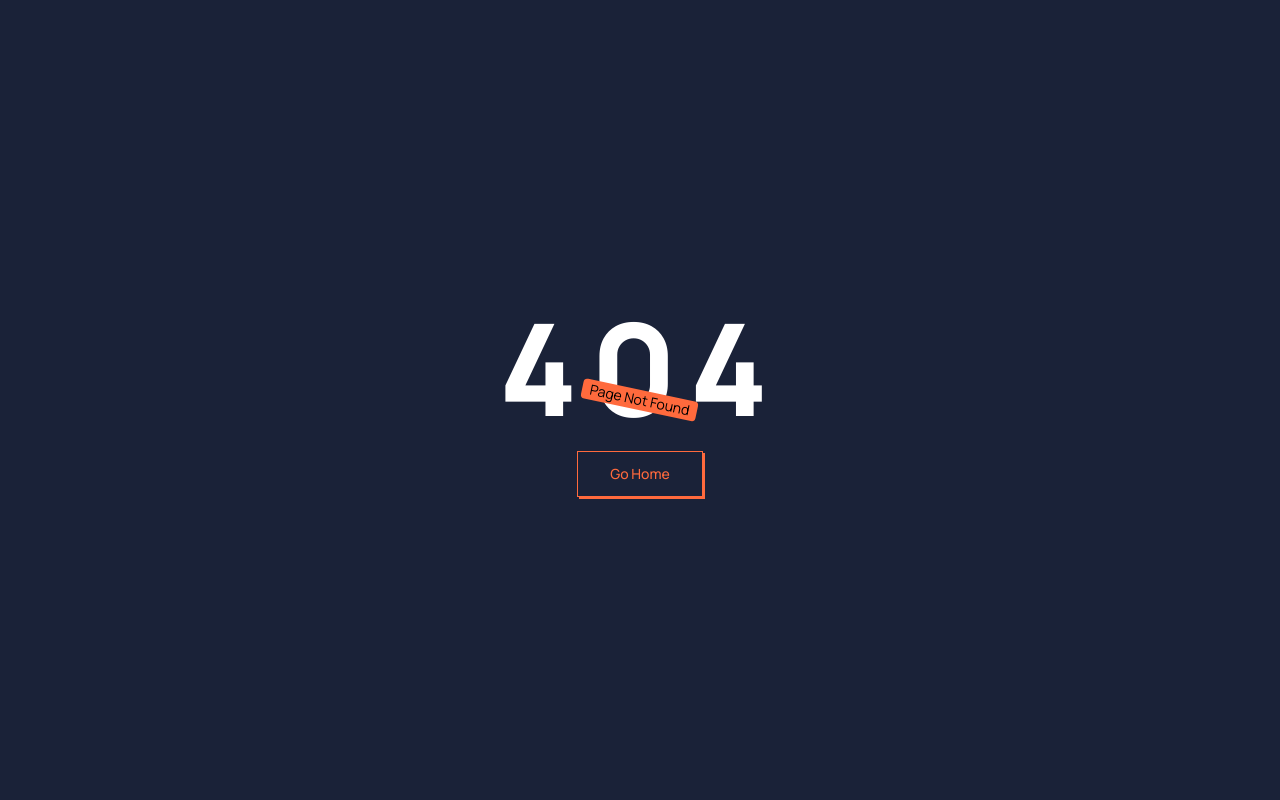
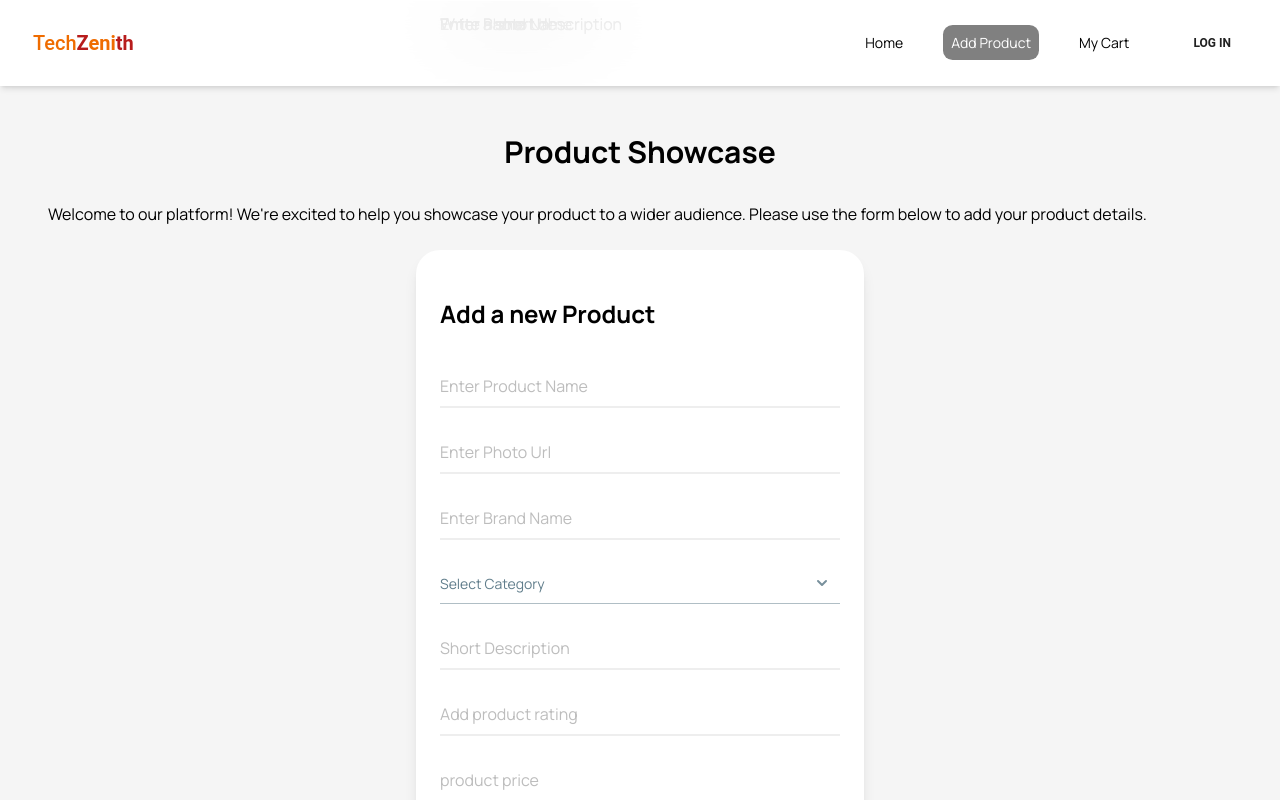
Before and after one commit to rafimd422/TechZenith-client, a React (Vite) app: page /addproduct in a window 1280 px wide. Before the commit this address had no page. Shown: the top 800 px of the page. Built offline with nearby package versions, Linux system fonts and the light colour scheme.

Commit message:
complated basic tructure of addproduct component

```diff
--- a/src/Router/Router.jsx
+++ b/src/Router/Router.jsx
@@ -5,6 +5,7 @@ import Home from '../components/Pages/Home/Home';
 import SignIn from '../components/Pages/SignIn/SignIn';
 import SignUp from '../components/Pages/SignUp/SignUp';
 import ErrorPage from '../components/Pages/ErrorPage/ErrorPage';
+import Addproduct from '../components/Pages/AddProduct/Addproduct';
 
 const Router = createBrowserRouter([
     {
@@ -15,6 +16,10 @@ const Router = createBrowserRouter([
         {
           path: "/",
           element: <Home />,
+        },
+        {
+          path: "/addproduct",
+          element: <Addproduct />,
         },
         {
           path: "/signin",
--- /dev/null
+++ b/src/components/Pages/AddProduct/Addproduct.jsx
@@ -0,0 +1,176 @@
+import { Option, Select } from "@material-tailwind/react";
+import { useState } from "react";
+
+const AddProduct = () => {
+  const [category, setCategory] = useState("");
+  const [brand, setBrand] = useState("");
+
+  const handleAddProduct = (e) => {
+    e.preventDefault();
+    const name = e.target.name.value;
+    const photourl = e.target.photourl.value;
+    const brand = e.target.brand.value;
+    const shortdescription = e.target.shortdescription.value;
+    const rating = e.target.rating.value;
+    const price = e.target.price.value;
+    const avaiablity = e.target.avaiablity.value;
+const formDetails = { name, photourl, brand, category , shortdescription , rating ,price,avaiablity}
+console.log(formDetails)
+
+
+
+
+  };
+
+
+
+
+
+
+
+
+
+
+
+
+
+
+
+
+
+
+
+
+
+
+
+  const handleChange = (value) => {
+    setCategory(value);
+    console.log("Selected category: ", value);
+  };
+
+  return (
+    <div className="min-h-screen mb-12 bg-gray-100 p-0 sm:p-12">
+      <h3 className="text-3xl font-bold mb-8 text-center">Product Showcase</h3>
+      <p>
+        Welcome to our platform! We're excited to help you showcase your product
+        to a wider audience. Please use the form below to add your product
+        details.
+      </p>
+      <div className="my-6 mx-auto max-w-md px-6 py-12 bg-white border-0 shadow-lg sm:rounded-3xl">
+        <h1 className="text-2xl font-bold mb-8">Add a new Product</h1>
+        <form onSubmit={handleAddProduct}>
+          <div className="w-full mb-5">
+            <input
+              type="text"
+              name="name"
+              placeholder="Enter Product Name"
+              required
+              className="pt-3 pb-2 block w-full px-0 mt-0 bg-transparent border-0 border-b-2 appearance-none focus:outline-none focus:ring-0"
+            />
+            <label htmlFor="name" className="absolute duration-300 top-3 -z-1 origin-0">
+              Enter name
+            </label>
+          </div>
+          <div className="w-full mb-5">
+            <input
+              type="url"
+              name="photourl"
+              placeholder="Enter Photo Url"
+              required
+              className="pt-3 pb-2 block w-full px-0 mt-0 bg-transparent border-0 border-b-2 appearance-none focus:outline-none focus:ring-0"
+            />
+            <label htmlFor="photourl" className="absolute duration-300 top-3 -z-1 origin-0">
+              Enter Photo Url
+            </label>
+          </div>
+          <div className="w-full mb-5">
+            <input
+              type="text"
+              name="brand"
+              placeholder="Enter Brand Name"
+              required
+              className="pt-3 pb-2 block w-full px-0 mt-0 bg-transparent border-0 border-b-2 appearance-none focus:outline-none focus:ring-0"
+            />
+            <label htmlFor="brand" className="absolute duration-300 top-3 -z-1 origin-0">
+              Enter Brand Name
+            </label>
+          </div>
+          <Select
+            name="category"
+            variant="standard"
+            label="Select Category"
+            value={category}
+            onChange={(value) => handleChange(value)} // Pass the selected value
+          >
+            <Option value="Phone">Phone</Option>
+            <Option value="PC">PC</Option>
+            <Option value="Headphone">Headphone</Option>
+            <Option value="Soundbox">Soundbox</Option>
+            <Option value="Keyboard">Keyboard</Option>
+          </Select>
+
+
+
+          <div className="w-full my-5">
+            <input
+              type="text"
+              name="shortdescription"
+              placeholder="Short Description"
+              required
+              className="pt-3 pb-2 block w-full px-0 mt-0 bg-transparent border-0 border-b-2 appearance-none focus:outline-none focus:ring-0"
+            />
+            <label htmlFor="shortdescription" className="absolute duration-300 top-3 -z-1 origin-0">
+              Write a short description
+            </label>
+          </div>
+          <div className="w-full mb-5">
+            <input
+              type="number"
+              name="rating"
+              placeholder="Add product rating"
+              required
+              className="pt-3 pb-2 block w-full px-0 mt-0 bg-transparent border-0 border-b-2 appearance-none focus:outline-none focus:ring-0"
+            />
+            <label htmlFor="rating" className="absolute duration-300 top-3 -z-1 origin-0">
+              Write a short description
+            </label>
+          </div>
+          <div className="w-full mb-5">
+            <input
+              type="number"
+              name="price"
+              placeholder="product price"
+              required
+              className="pt-3 pb-2 block w-full px-0 mt-0 bg-transparent border-0 border-b-2 appearance-none focus:outline-none focus:ring-0"
+            />
+            <label htmlFor="price" className="absolute duration-300 top-3 -z-1 origin-0">
+            </label>
+          </div>
+          <div className="w-full mb-5">
+            <input
+              type="text"
+              name="avaiablity"
+              placeholder="Available or Sold Out"
+              required
+              className="pt-3 pb-2 block w-full px-0 mt-0 bg-transparent border-0 border-b-2 appearance-none focus:outline-none focus:ring-0"
+            />
+            <label htmlFor="avaiablity" className="absolute duration-300 top-3 -z-1 origin-0">
+
+            </label>
+          </div>
+
+          <button
+            id="button"
+            type="submit"
+            className="w-full px-6 py-3 mt-3 text-lg text-white transition-all duration-150 ease-linear rounded-lg shadow outline-none bg-pink-500 hover:bg-pink-600 hover:shadow-lg focus:outline-none"
+          >
+            Add Product
+          </button>
+        </form>
+      </div>
+    </div>
+  );
+};
+
+export default AddProduct;
--- a/src/components/Pages/Home/Banner.jsx
+++ b/src/components/Pages/Home/Banner.jsx
@@ -2,7 +2,7 @@ import './banner.css'
 
 const Banner = () => {
   return (
-    <div className="banner lg:h-screen md:min-h-[70vh] sm:min-h-[50vh] min-h-[40vh] bg-contain xl:bg-cover xl:bg-center flex items-center">
+    <div className="banner lg:h-screen sm:min-h-[50vh] min-h-[40vh] bg-contain xl:bg-cover xl:bg-top flex items-center">
      <div className='ms-6 bg-gray-400 bg-opacity-30 p-2 rounded-sm'>
         <p className='text-3xl font-extrabold py-4'>Empowering Your Digital World</p>
         <h3 className='sm:text-4xl text-3xl font-semibold'>Discover the Latest Tech Essentials <br /> at <span className='font-extrabold'>Tech<span className='text-orange-900'>Zenith</span></span></h3>
--- a/src/components/Pages/Home/banner.css
+++ b/src/components/Pages/Home/banner.css
@@ -1,4 +1,5 @@
 .banner {
     background-image: url(../../../assets/banner.jpg);
     background-repeat: no-repeat;
+    background-size: 100%;
 }
```
